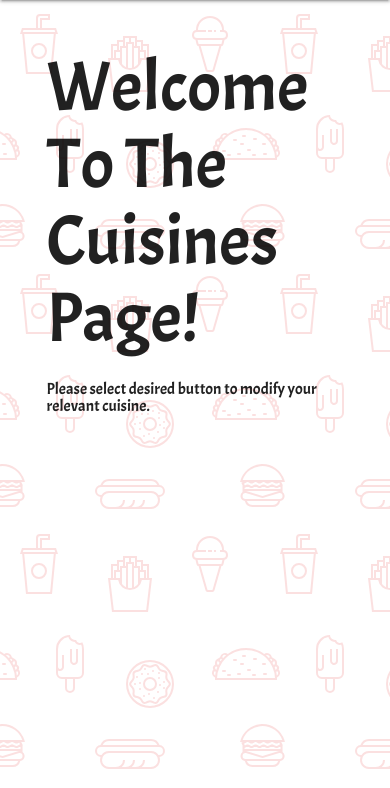
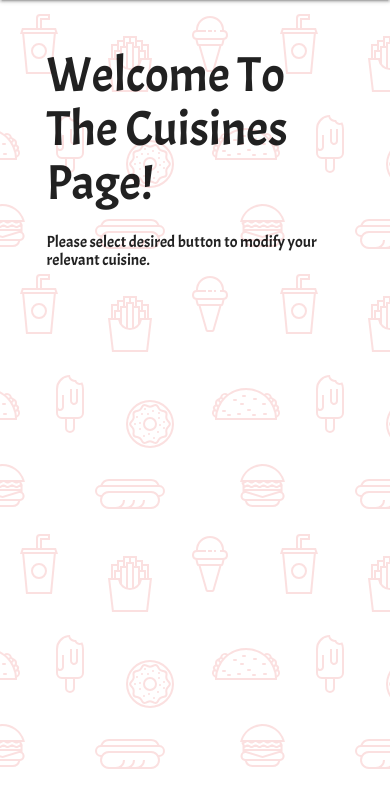
Before and after one commit to connor-blackburn/gutsy, a Flask app: page /edit_cuisine_homepage in a window 390 px wide. Shown: the part 56-844 px from the top of the page. Run offline with Flask 2, Linux system fonts and the light colour scheme; data that the repository does not hold is empty; some libraries are stand-ins or nearby versions.

Commit message:
edit cuisine homepage altered for large smartphones

```diff
--- a/main.scss
+++ b/main.scss
@@ -149,6 +149,10 @@ span {
     @include smartphoneMedium {
         font-size: 0.7em;
     }
+    @include smartphoneLarge {
+        font-size: 0.7em;
+    }
+
 }
 
 .edit_cuisine {
--- a/static/css/main.css
+++ b/static/css/main.css
@@ -114,6 +114,9 @@ body {
 @media (min-width: 321px) and (max-width: 375px) {
   .edit_cuisine_homepage {
     font-size: 0.7em; } }
+@media (min-width: 376px) and (max-width: 425px) {
+  .edit_cuisine_homepage {
+    font-size: 0.7em; } }
 
 @media (min-width: 321px) and (max-width: 375px) {
   .edit_cuisine {
```
Also changed, not shown: .c9/metadata/environment/main.scss (+1 -1 lines), 1 other file.
